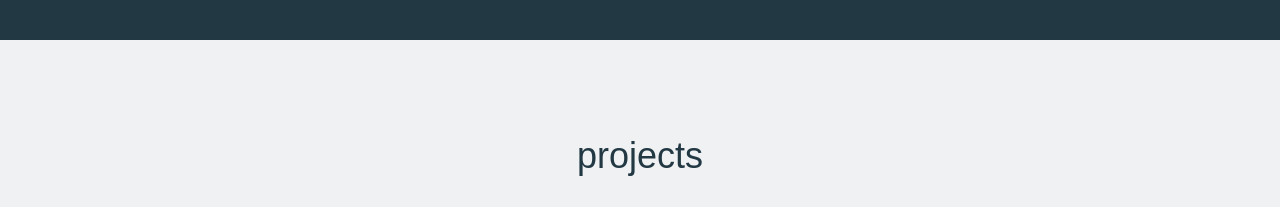
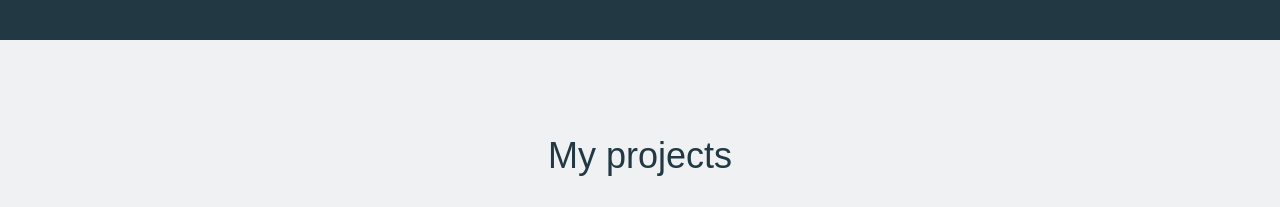
Before and after one commit to khgonzal/portfolio, a Next.js app: page / in a window 1280 px wide. Shown: the part 1780-1987 px from the top of the page. Built offline with nearby package versions, Linux system fonts and the light colour scheme; a web font is replaced by a local one.

Commit message:
fix: not found page

```diff
--- a/src/app/not-found.tsx
+++ b/src/app/not-found.tsx
@@ -6,7 +6,7 @@ import { motion } from 'framer-motion'
 
 export default function NotFound() {
   return (
-    <section className="w-screen h-screen flex flex-col gap-6 bg-secondary md:px-36 px-4 md:pb-24 p-8 items-center justify-center">
+    <section className="w-full h-screen flex flex-col gap-6 bg-secondary md:px-36 px-4 md:pb-24 p-8 items-center justify-center">
       <motion.div
         className="flex items-center justify-center"
         animate={{
@@ -29,7 +29,7 @@ export default function NotFound() {
         <Image src="/big-star.png" alt="Star" width={150} height={150} />
       </motion.div>
       <h1 className="font-serif text-primary md:text-5xl text-3xl font-bold">Uh oh!</h1>
-      <div className="font-serif italic text-accent text-2xl">
+      <div className="font-serif italic text-accent text-2xl text-center">
         This page is still a work in progress
       </div>
       <Link
--- a/src/app/page.tsx
+++ b/src/app/page.tsx
@@ -131,7 +131,7 @@ export default function Home() {
         transition={{ duration: 1 }}
       >
         <div className="flex flex-col items-center gap-8">
-          <h1 className="font-serif text-primary md:text-4xl text-2xl">projects</h1>
+          <h1 className="font-serif text-primary md:text-4xl text-2xl">My projects</h1>
           <motion.div
             className="flex md:flex-row flex-col items-center gap-12 overflow-x-auto md:overflow-x-visible"
             initial={{ x: -100, opacity: 0 }}
```
